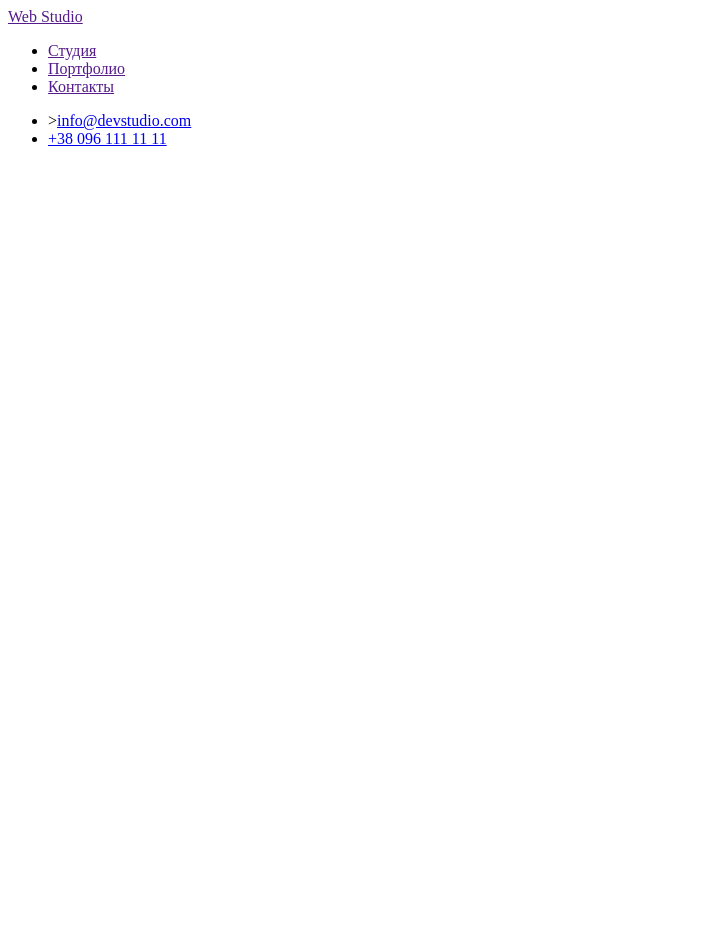
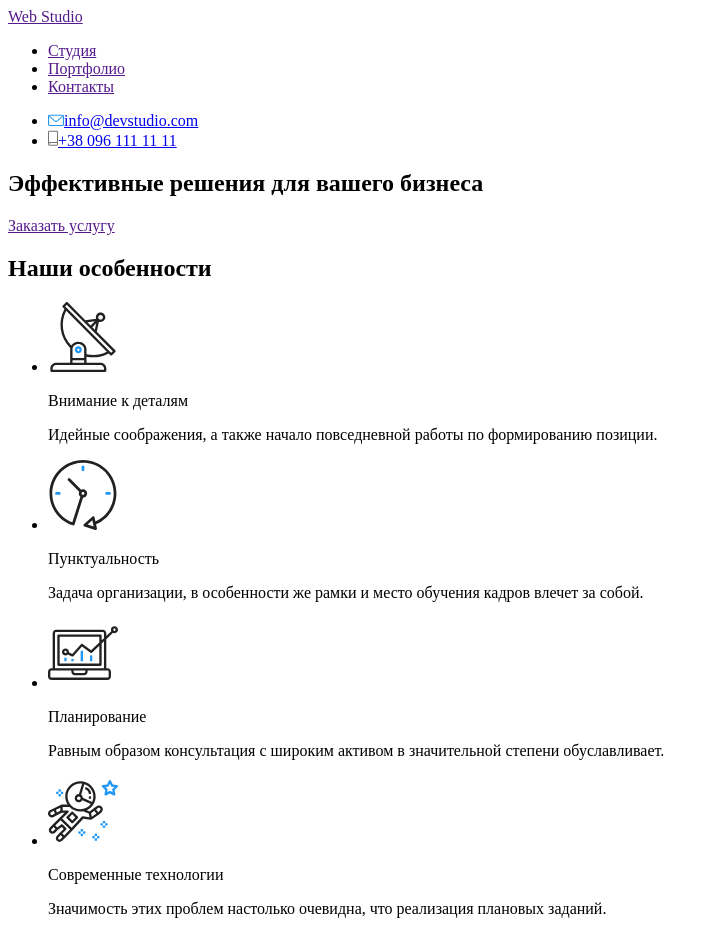
Before and after one commit to liliyatarno/goit-markup-hw-01, a plain HTML site: page index.html in a window 1280 px wide. Shown: the whole page, without its empty margins (0-717 px from the left). Before the commit the page ends 800 px from the top, so only its background shows below. Drawn offline with Linux system fonts and the light colour scheme.

Commit message:
Добавляет 2 секции и картинки

```diff
--- a/index.html
+++ b/index.html
@@ -19,9 +19,64 @@
       </nav>
       <!--Коммуникация-->
       <ul>
-        <li>><a href="mailto:info@devstudio.com">info@devstudio.com</a></li>
-        <li><a href="tel:+380961111111">+38 096 111 11 11</a></li>
+        <li>
+          <img src="./images-header/envelope.svg" alt="Конверт" /><a
+            href="mailto:info@devstudio.com"
+            >info@devstudio.com</a
+          >
+        </li>
+        <li>
+          <img src="./images-header/smartphone.svg" alt="Смартфон" /><a
+            href="tel:+380961111111"
+            >+38 096 111 11 11</a
+          >
+        </li>
       </ul>
     </header>
+    <div>
+      <!--Секция Герой-->
+      <section>
+        <h1>Эффективные решения для вашего бизнеса</h1>
+        <a href="">Заказать услугу</a>
+      </section>
+      <!--Наши особенности-->
+      <section>
+        <h2>Наши особенности</h2>
+        <ul>
+          <li>
+            <img src="./images-skills/antenna.svg" alt="Антенна" />
+            <p>Внимание к деталям</p>
+            <p>
+              Идейные соображения, а также начало повседневной работы по
+              формированию позиции.
+            </p>
+          </li>
+          <li>
+            <img src="./images-skills/clock.svg" alt="Часы" />
+            <p>Пунктуальность</p>
+            <p>
+              Задача организации, в особенности же рамки и место обучения кадров
+              влечет за собой.
+            </p>
+          </li>
+          <li>
+            <img src="./images-skills/diagram.svg" alt="Диаграмма" />
+            <p>Планирование</p>
+            <p>
+              Равным образом консультация с широким активом в значительной
+              степени обуславливает.
+            </p>
+          </li>
+          <li>
+            <img src="./images-skills/astronaut.svg" alt="Астронавт" />
+            <p>Современные технологии</p>
+            <p>
+              Значимость этих проблем настолько очевидна, что реализация
+              плановых заданий.
+            </p>
+          </li>
+        </ul>
+      </section>
+    </div>
   </body>
 </html>
```
Also changed, not shown: images-header/envelope.svg (added), images-header/smartphone.svg (added), images-skills/antenna.svg (added), images-skills/astronaut.svg (added), images-skills/clock.svg (added), images-skills/diagram.svg (added).
